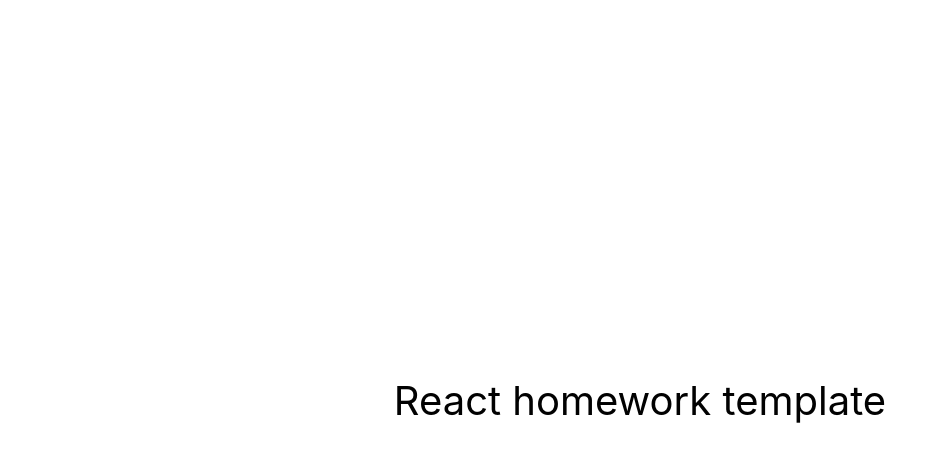
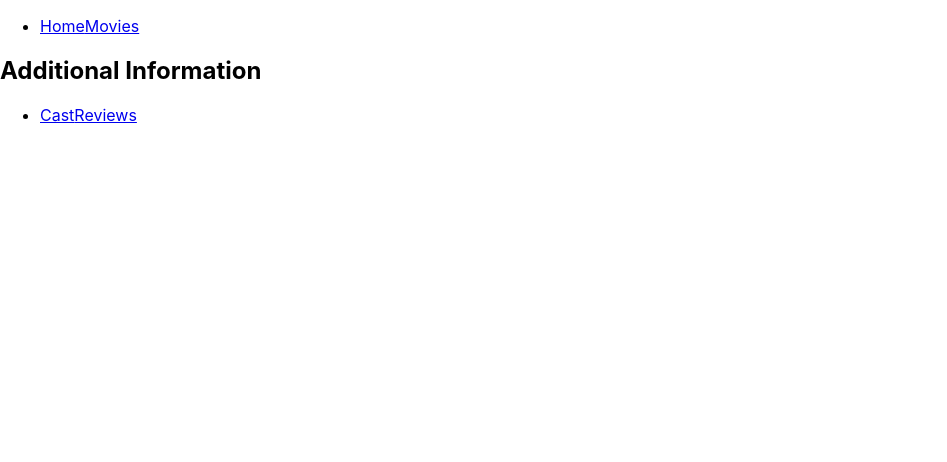
Before and after one commit to yevhen-petrunkin/cinemagot-react-app, a React (Create React App) app: page /goit-react-hw-05-movies/movies in a window 1280 px wide. Shown: the top 462 px of the page, without its empty margins (0-947 px from the left). Built offline with nearby package versions, Linux system fonts and the light colour scheme.

Commit message:
Create navigation between basic pages

```diff
--- a/package.json
+++ b/package.json
@@ -9,7 +9,9 @@
     "@testing-library/user-event": "^13.5.0",
     "react": "^18.1.0",
     "react-dom": "^18.1.0",
+    "react-router-dom": "^6.6.2",
     "react-scripts": "5.0.1",
+    "styled-components": "^5.3.6",
     "web-vitals": "^2.1.3"
   },
   "scripts": {
--- a/src/components/App.jsx
+++ b/src/components/App.jsx
@@ -1,16 +1,17 @@
+import { Routes, Route } from 'react-router-dom';
+import MoviesLayout from 'pages/MoviesLayout';
+import Home from 'pages/Home';
+import Movies from 'pages/Movies';
+
 export const App = () => {
   return (
-    <div
-      style={{
-        height: '100vh',
-        display: 'flex',
-        justifyContent: 'center',
-        alignItems: 'center',
-        fontSize: 40,
-        color: '#010101'
-      }}
-    >
-      React homework template
+    <div>
+      <Routes>
+        <Route path="/" element={<MoviesLayout />}>
+          <Route index element={<Home />}></Route>
+          <Route path="/movies" element={<Movies />}></Route>
+        </Route>
+      </Routes>
     </div>
   );
 };
--- a/src/index.js
+++ b/src/index.js
@@ -1,10 +1,13 @@
 import React from 'react';
 import ReactDOM from 'react-dom/client';
+import { BrowserRouter } from 'react-router-dom';
 import { App } from 'components/App';
 import './index.css';
 
 ReactDOM.createRoot(document.getElementById('root')).render(
   <React.StrictMode>
-    <App />
+    <BrowserRouter basename="/goit-react-hw-05-movies">
+      <App />
+    </BrowserRouter>
   </React.StrictMode>
 );
--- /dev/null
+++ b/src/pages/Home.jsx
@@ -0,0 +1,5 @@
+function Home() {
+  return <section></section>;
+}
+
+export default Home;
--- /dev/null
+++ b/src/pages/Movies.jsx
@@ -0,0 +1,23 @@
+import { Link, Outlet } from 'react-router-dom';
+
+function Movies() {
+  return (
+    <>
+      <section></section>
+      <section>
+        <h2>Additional Information</h2>
+        <nav>
+          <ul>
+            <li>
+              <Link to="">Cast</Link>
+              <Link to="">Reviews</Link>
+            </li>
+          </ul>
+        </nav>
+        <Outlet />
+      </section>
+    </>
+  );
+}
+
+export default Movies;
--- /dev/null
+++ b/src/pages/MoviesLayout.jsx
@@ -0,0 +1,23 @@
+import { NavLink, Outlet } from 'react-router-dom';
+
+function MoviesLayout() {
+  return (
+    <>
+      <header>
+        <nav>
+          <ul>
+            <li>
+              <NavLink to="/">Home</NavLink>
+              <NavLink to="/movies">Movies</NavLink>
+            </li>
+          </ul>
+        </nav>
+      </header>
+      <main>
+        <Outlet />
+      </main>
+    </>
+  );
+}
+
+export default MoviesLayout;
```
Also changed, not shown: 1 other file (tests, documents, lock files or other folders).
